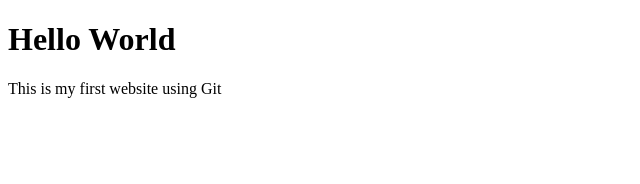
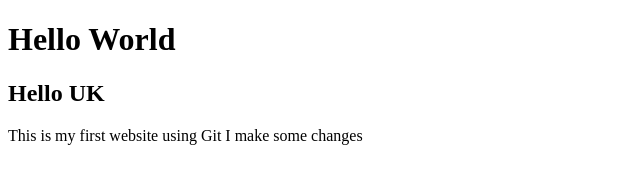
Before and after one commit to annavictoriaevans/codefirstgirls, a plain HTML site: page index.html in a window 1280 px wide. Shown: the whole page, without its empty margins (0-640 px from the left). Drawn offline with Linux system fonts and the light colour scheme.

Commit message:
dana's changes

```diff
--- a/index.html
+++ b/index.html
@@ -2,6 +2,11 @@
 <html>
 <body>
 <h1>Hello World</h1>
-<p>This is my first website using Git</p>
+<h2>Hello UK</h2>
+
+<p>
+This is my first website using Git
+I make some changes
+</p>
 </body>
 </html>
```
